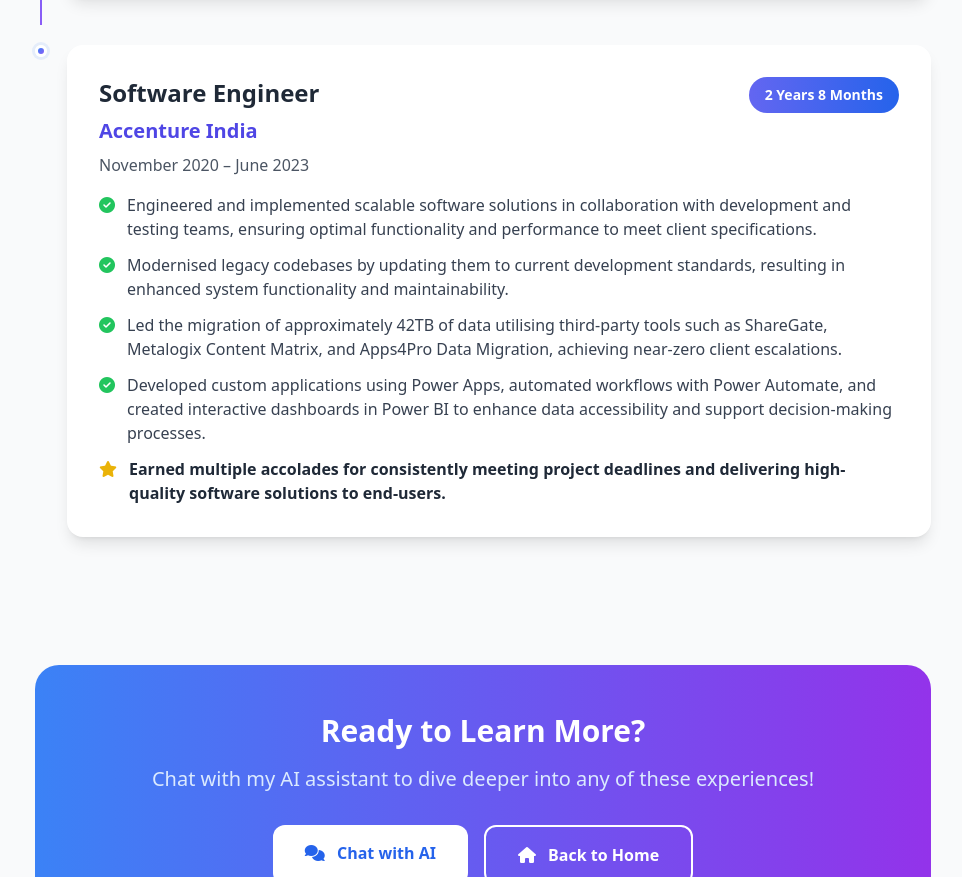
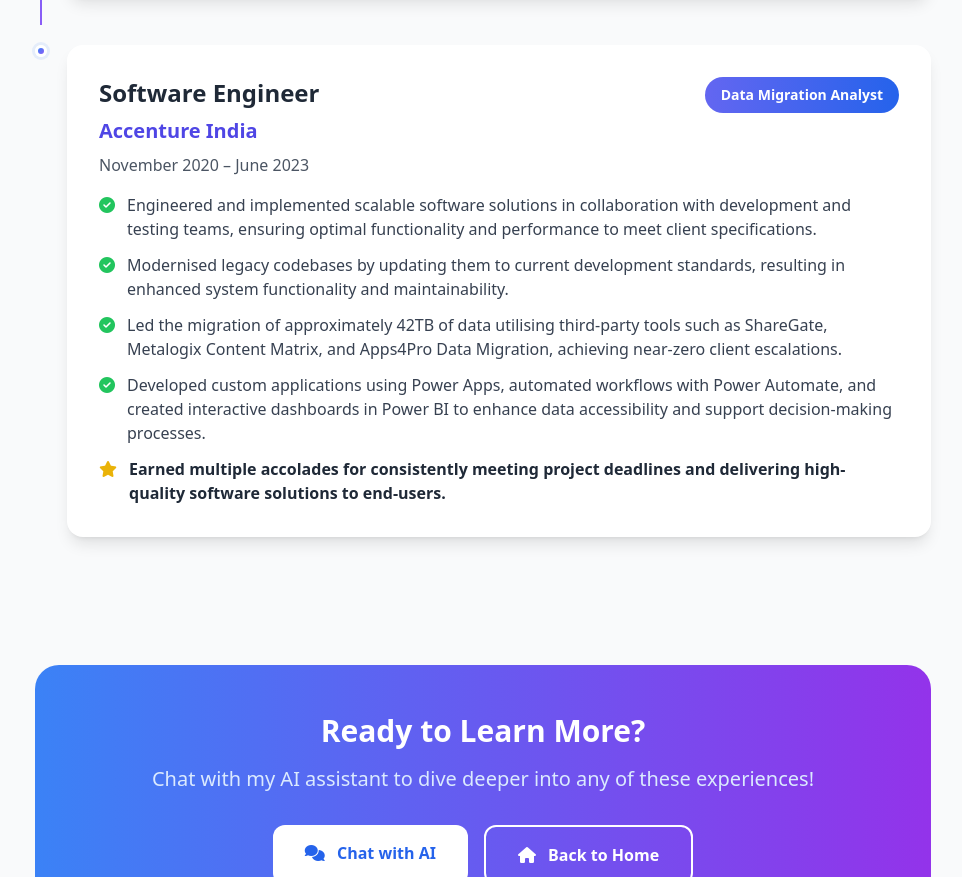
Before and after one commit to LIKHITH20/Interactive-Portfolio, a plain HTML site: page templates/experience.html in a window 1280 px wide. Shown: the part 1796-2673 px from the top of the page, without its empty margins (157-1119 px from the left). Drawn offline with nearby package versions, Linux system fonts and the light colour scheme.

Commit message:
Changing the contents of experience tab

```diff
--- a/templates/experience.html
+++ b/templates/experience.html
@@ -283,7 +283,7 @@
                                     <p class="text-gray-600 font-medium">November 2020 – June 2023</p>
                                 </div>
                                 <div class="bg-gradient-to-r from-indigo-500 to-blue-600 text-white px-4 py-2 rounded-full text-sm font-semibold">
-                                    2 Years 8 Months
+                                    Data Migration Analyst
                                 </div>
                             </div>
                             <ul class="space-y-3 text-gray-700">
```
